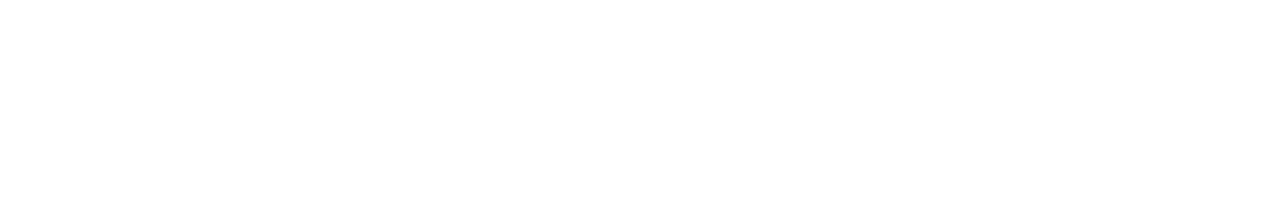
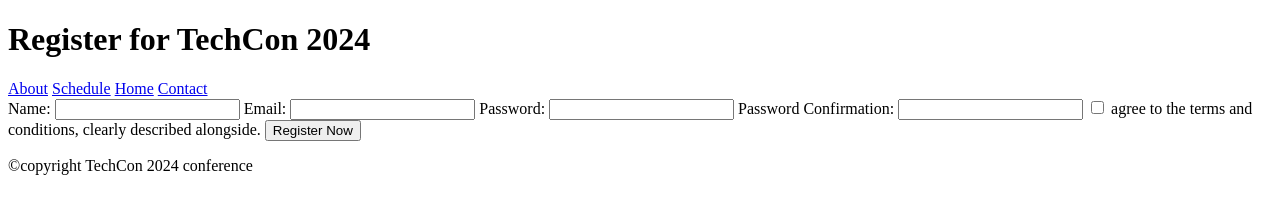
Before and after one commit to Sandscorpion98/TechCon_HTML, a plain HTML site: page techcon_website/register.html in a window 1280 px wide. Drawn offline with Linux system fonts and the light colour scheme.

Commit message:
Added register.html

```diff
--- a/techcon_website/register.html
+++ b/techcon_website/register.html
@@ -3,9 +3,35 @@
 <head>
     <meta charset="UTF-8">
     <meta name="viewport" content="width=device-width, initial-scale=1.0">
-    <title>Document</title>
+    <title>Register for TechCon 2024</title>
 </head>
 <body>
-
+    <header>
+        <h1>Register for TechCon 2024</h1>
+        <nav>
+            <a href="about.html">About</a>
+            <a href="schedule.html">Schedule</a>
+            <a href="index.html">Home</a>
+            <a href="contact.html">Contact</a>
+        </nav>
+    </header>
+    <main>
+        <form>
+            <label for="username">Name:</label>
+            <input id="username" type="text" required>
+            <label for="email">Email:</label>
+            <input id="email" type="email" required>
+            <label for="password">Password:</label>
+            <input id="password" type="password" required>
+            <label for="passwordconfirm">Password Confirmation:</label>
+            <input id="passwordconfirm" type="password" required>
+            <input type="checkbox">
+            <label for="checkbox">agree to the terms and conditions, clearly described alongside.</label>
+            <button type="submit">Register Now</button>
+        </form>
+    </main>
+    <footer>
+        <p>&copy;copyright TechCon 2024 conference</p>
+    </footer>
 </body>
 </html>
```
